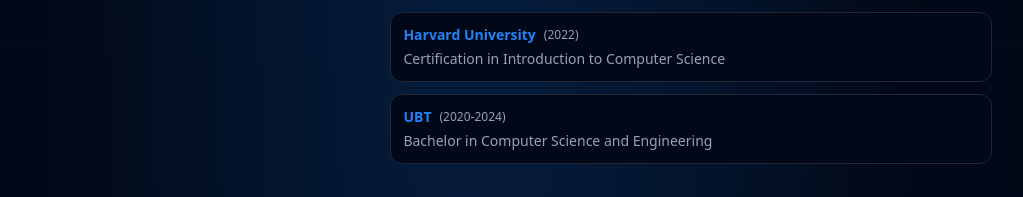
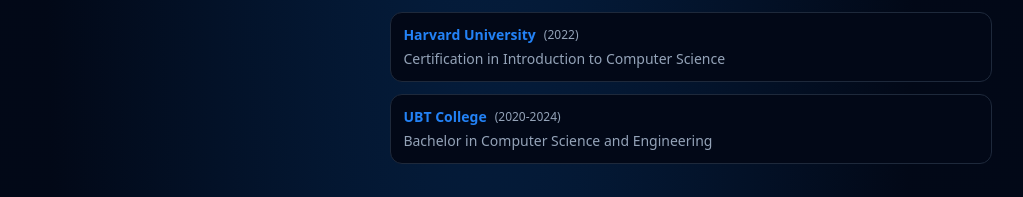
Before and after one commit to ermalkomoni/New-Portfolio, a React (Vite) app: page / in a window 1280 px wide. Shown: the part 1483-1680 px from the top of the page, without its empty margins (160-1183 px from the left). Built offline with nearby package versions, Linux system fonts and the light colour scheme.

Commit message:
additional changes

```diff
--- a/client/components/AboutSection.tsx
+++ b/client/components/AboutSection.tsx
@@ -15,7 +15,7 @@
     color: "text-brand-500"
   },
   {
-    institution: "UBT",
+    institution: "UBT College",
     year: "(2020-2024)",
     degree: "Bachelor in Computer Science and Engineering",
     color: "text-brand-500"
--- a/index.html
+++ b/index.html
@@ -9,7 +9,6 @@
 
   <body>
     <div id="root"></div>
-
     <script type="module" src="/client/App.tsx"></script>
   </body>
 </html>
```
Also changed, not shown: 1 other file (tests, documents, lock files or other folders).
